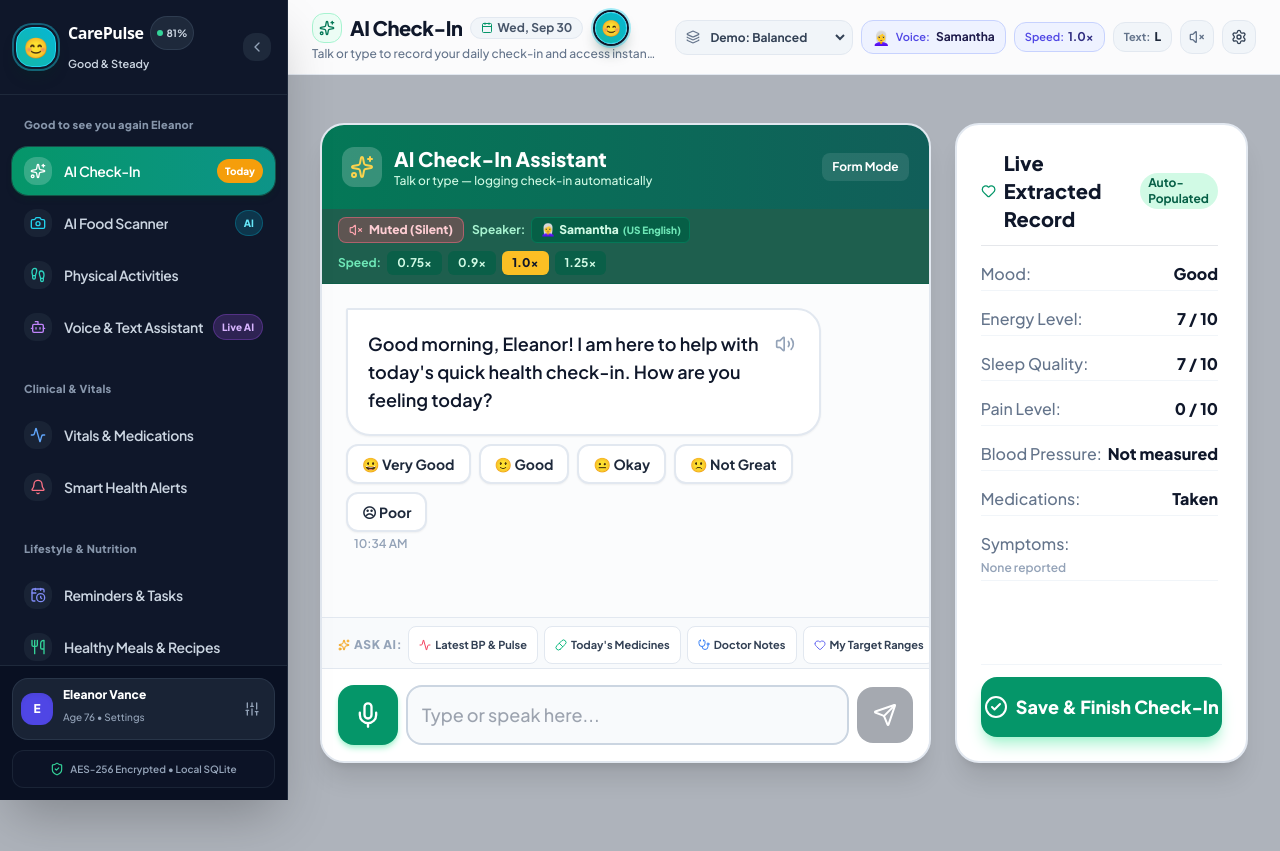
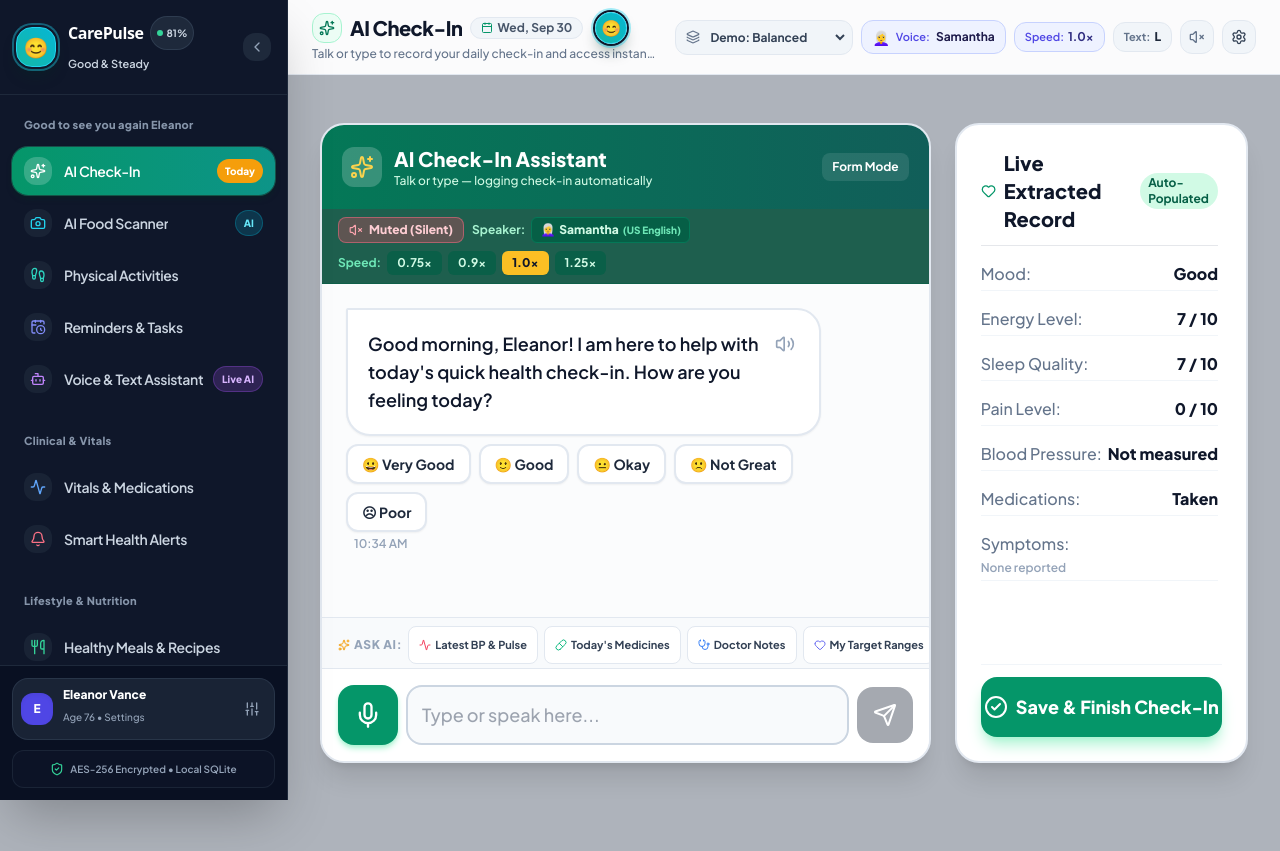
Before and after one commit to Chrisztopher-dot/Health-App, a React (Vite) app: page / in a window 1280 px wide. Built offline with nearby package versions, Linux system fonts and the light colour scheme.

Commit message:
Move Reminders & Tasks between Physical Activities and Voice & Text Assistant

```diff
--- a/src/components/layout/MobileNav.tsx
+++ b/src/components/layout/MobileNav.tsx
@@ -57,8 +57,8 @@ export const MobileNav: React.FC<MobileNavProps> = ({
   ];
 
   const moreItems: { id: AppTab | 'settings'; label: string; icon: React.ElementType; badge?: string | number }[] = [
+    { id: 'reminders', label: 'Reminders & Tasks', icon: CalendarClock },
     { id: 'assistant', label: 'Voice & Text Assistant', icon: Bot, badge: 'AI' },
-    { id: 'reminders', label: 'Reminders & Tasks', icon: CalendarClock },
     { id: 'scanner', label: 'AI Food Scanner', icon: Camera, badge: 'AI' },
     { id: 'happenings', label: 'Bay Area Events', icon: Compass },
     { id: 'alerts', label: 'Risk Alerts', icon: Bell, badge: alertCount > 0 ? alertCount : undefined },
--- a/src/components/layout/Sidebar.tsx
+++ b/src/components/layout/Sidebar.tsx
@@ -105,6 +105,13 @@ export const Sidebar: React.FC<SidebarProps> = ({
           accentColor: 'text-teal-400',
         },
         {
+          id: 'reminders',
+          label: 'Reminders & Tasks',
+          shortLabel: 'Reminders',
+          icon: CalendarClock,
+          accentColor: 'text-indigo-400',
+        },
+        {
           id: 'assistant',
           label: 'Voice & Text Assistant',
           shortLabel: 'Voice & Text',
@@ -139,13 +146,6 @@ export const Sidebar: React.FC<SidebarProps> = ({
     {
       title: 'Lifestyle & Nutrition',
       items: [
-        {
-          id: 'reminders',
-          label: 'Reminders & Tasks',
-          shortLabel: 'Reminders',
-          icon: CalendarClock,
-          accentColor: 'text-indigo-400',
-        },
         {
           id: 'recipes',
           label: 'Healthy Meals & Recipes',
```
